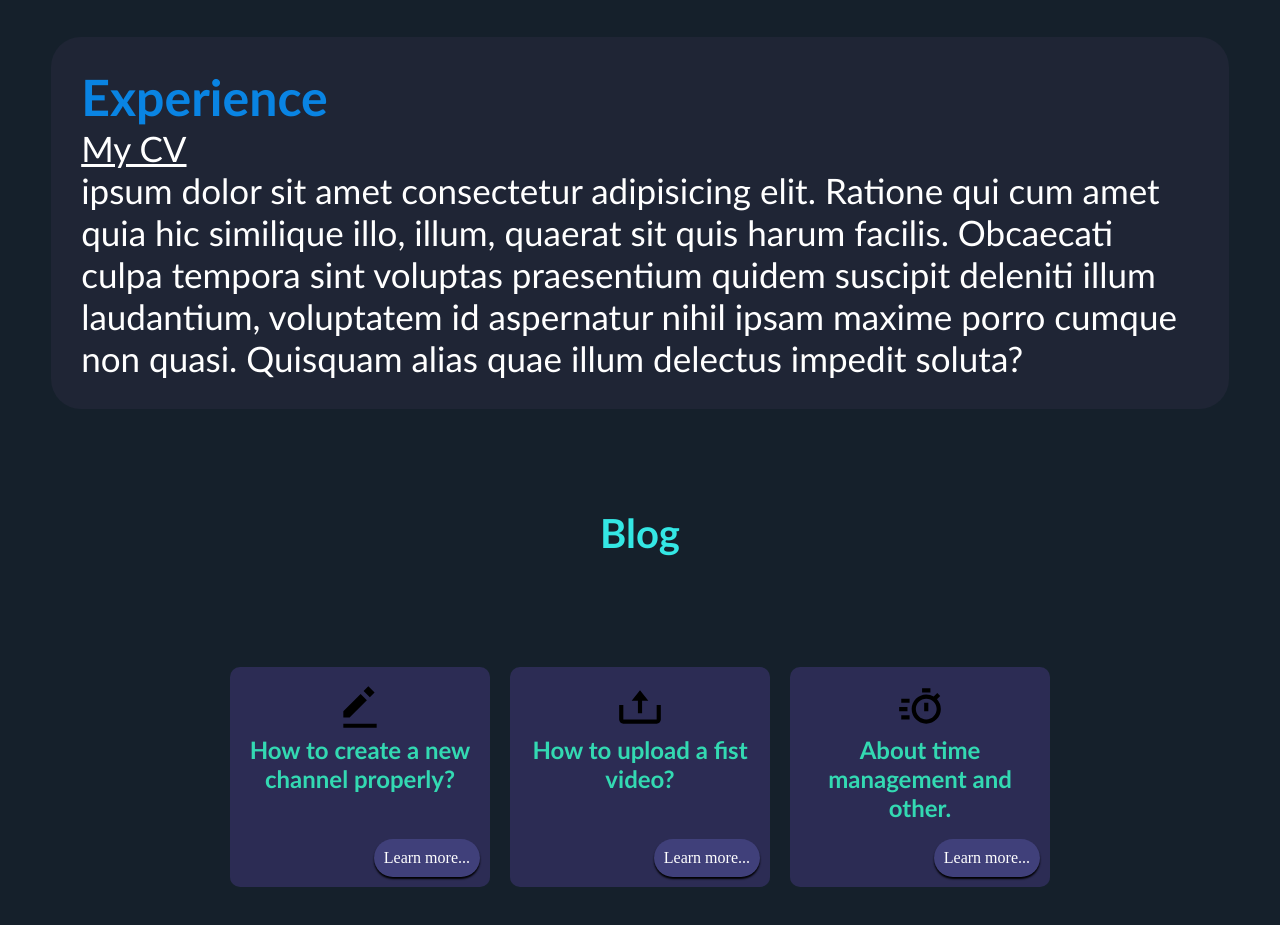
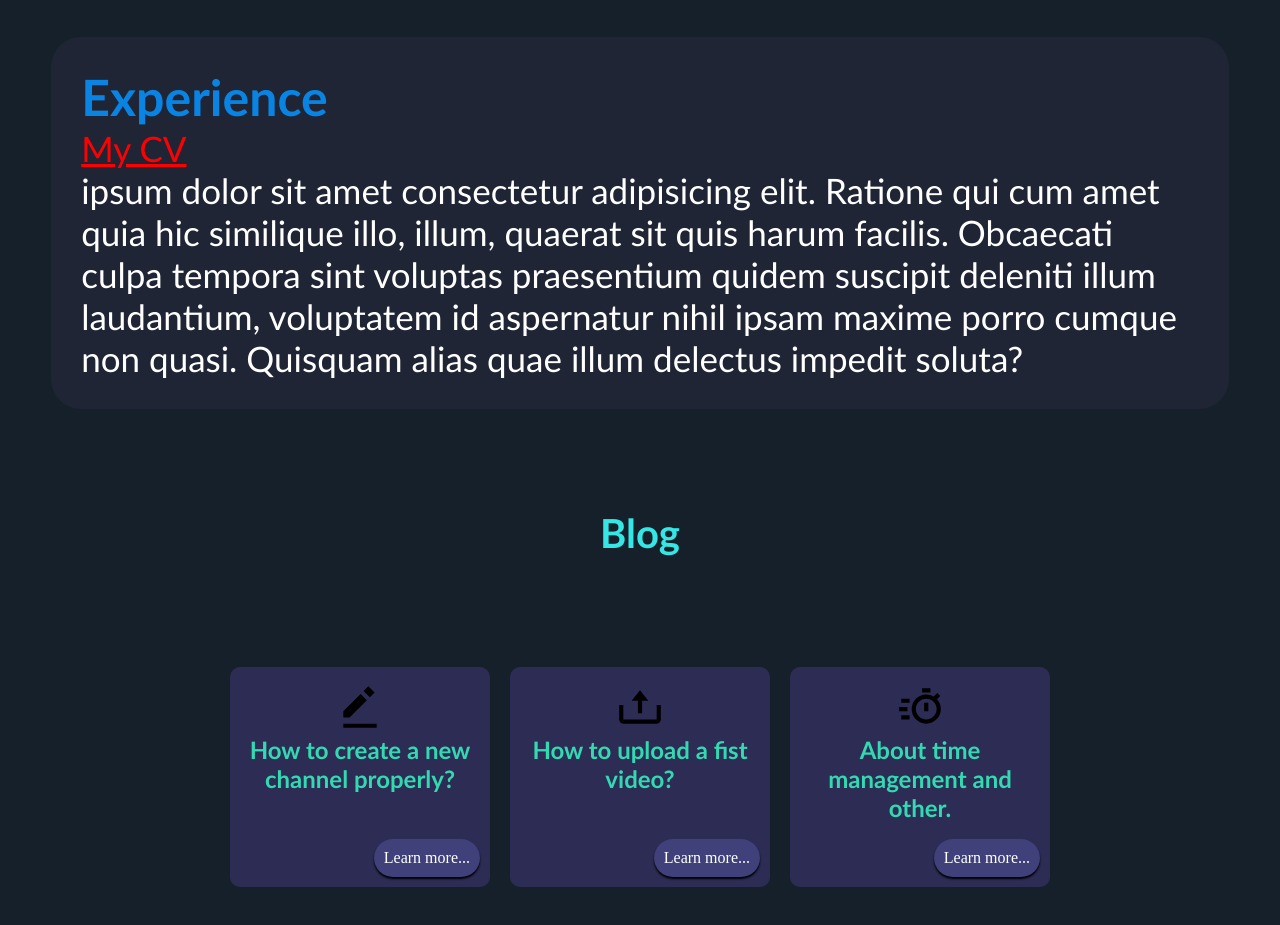
Before and after one commit to armankhanshobur/youtuber-website, a plain HTML site: page about.html in a window 1280 px wide. Shown: the part 1660-2585 px from the top of the page. Drawn offline with Linux system fonts and the light colour scheme.

Commit message:
Update about.html

```diff
--- a/about.html
+++ b/about.html
@@ -186,7 +186,7 @@
     </div>
     <div class="experience">
         <h1>Experience</h1>
-        <p> <a href="https://drive.google.com/file/d/1VsqHJhdYk9VOKEFiSA7VzHebqTJw6TBU/view?usp=drivesdk" target="blank"> My CV </a> </br> ipsum dolor sit amet consectetur adipisicing elit. Ratione qui cum amet quia hic similique illo, illum, quaerat sit quis harum facilis. Obcaecati culpa tempora sint voluptas praesentium quidem suscipit deleniti illum laudantium, voluptatem id aspernatur nihil ipsam maxime porro cumque non quasi. Quisquam alias quae illum delectus impedit soluta?</p>
+        <p> <a href="https://drive.google.com/file/d/1VsqHJhdYk9VOKEFiSA7VzHebqTJw6TBU/view?usp=drivesdk" target="blank" style="underline:none; color:red;"> My CV </a> </br> ipsum dolor sit amet consectetur adipisicing elit. Ratione qui cum amet quia hic similique illo, illum, quaerat sit quis harum facilis. Obcaecati culpa tempora sint voluptas praesentium quidem suscipit deleniti illum laudantium, voluptatem id aspernatur nihil ipsam maxime porro cumque non quasi. Quisquam alias quae illum delectus impedit soluta?</p>
     </div>
     <div class="blog">
         <h1>Blog</h1>
```
